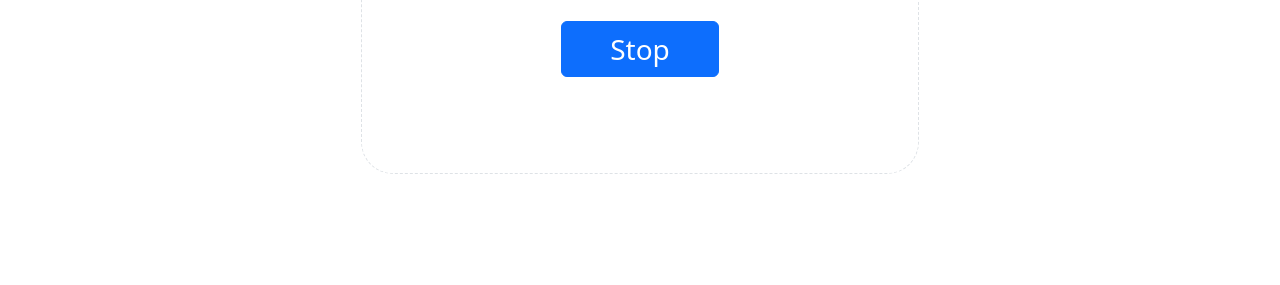
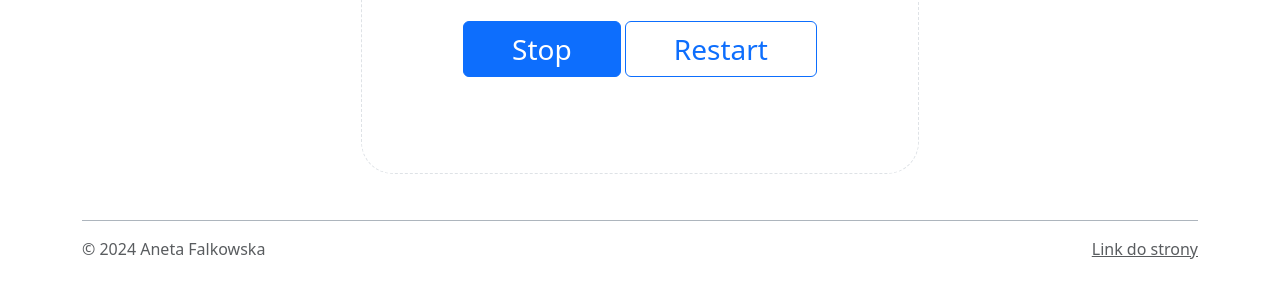
Before and after one commit to AnetaFalkowska/Interval-Timer-App, a website with bundled scripts: page exercise.html in a window 1280 px wide. Shown: the part 515-800 px from the top of the page. Built offline with nearby package versions, Linux system fonts and the light colour scheme.

Commit message:
add page footer

```diff
--- a/exercise.html
+++ b/exercise.html
@@ -63,12 +63,29 @@
               type="button"
             >
               Stop
-
-          </i>
             </button>
+            <button
+    class="btn btn-outline-primary fs-3 px-5 mb-5 js-restart-countdown"
+    type="button"
+  >
+    Restart
+  </button>
           </div>
       </div>
     </div>
+    <div class="container fixed-bottom">
+    <footer class="d-flex flex-wrap justify-content-between align-items-center py-3 my-2 border-top border-dark-subtle">
+
+      <div class="col-md-4 w-auto">
+        <span class="mb-3 mb-md-0 text-body-secondary">© 2024 Aneta Falkowska</span>
+      </div>
+
+
+      <ul class="nav col-md-4 list-unstyled w-auto text-end">
+        <li class="ms-3"><a class="text-body-secondary" href="#">Link do strony</a></li>
+      </ul>
+    </footer>
+  </div>
 
     <script src="node_modules/bootstrap/dist/js/bootstrap.bundle.min.js"></script>
     <script type="module" src="scripts/exercise.js"></script>
--- a/styles/custom.scss
+++ b/styles/custom.scss
@@ -8,7 +8,7 @@ $theme-colors: (
     "info":       #eab404,
     "success":    #01ac5b,
     "warning":    #e8cc01,
-    "danger":     #f8000f,
+    "danger":     #bd444c,
 );
 
 @import "../node_modules/bootstrap/scss/bootstrap";
--- a/styles/exercise.css
+++ b/styles/exercise.css
@@ -12,13 +12,13 @@
 }
 
 .work {
+    background-color: #f5d313
+}
+
+.rest {
     background-color: #57c4cb
 }
 
-.rest {
+.cool-down {
     background-color: #1ca865
 }
-
-.cool-down {
-    background-color: #f5d313
-}
```
Also changed, not shown: interval.html (+14 -0 lines), userExercises.html (+13 -1 lines), styles/custom.css.
